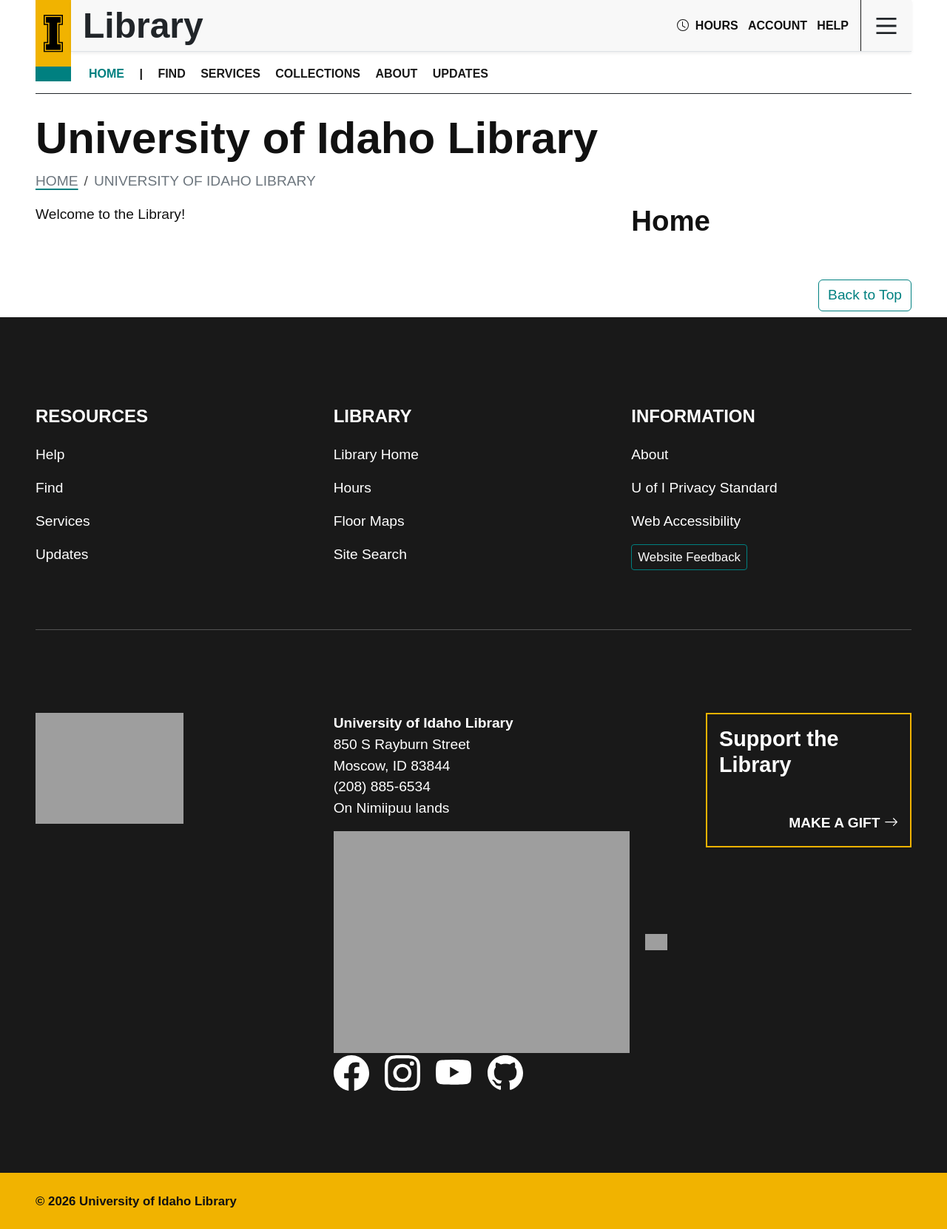
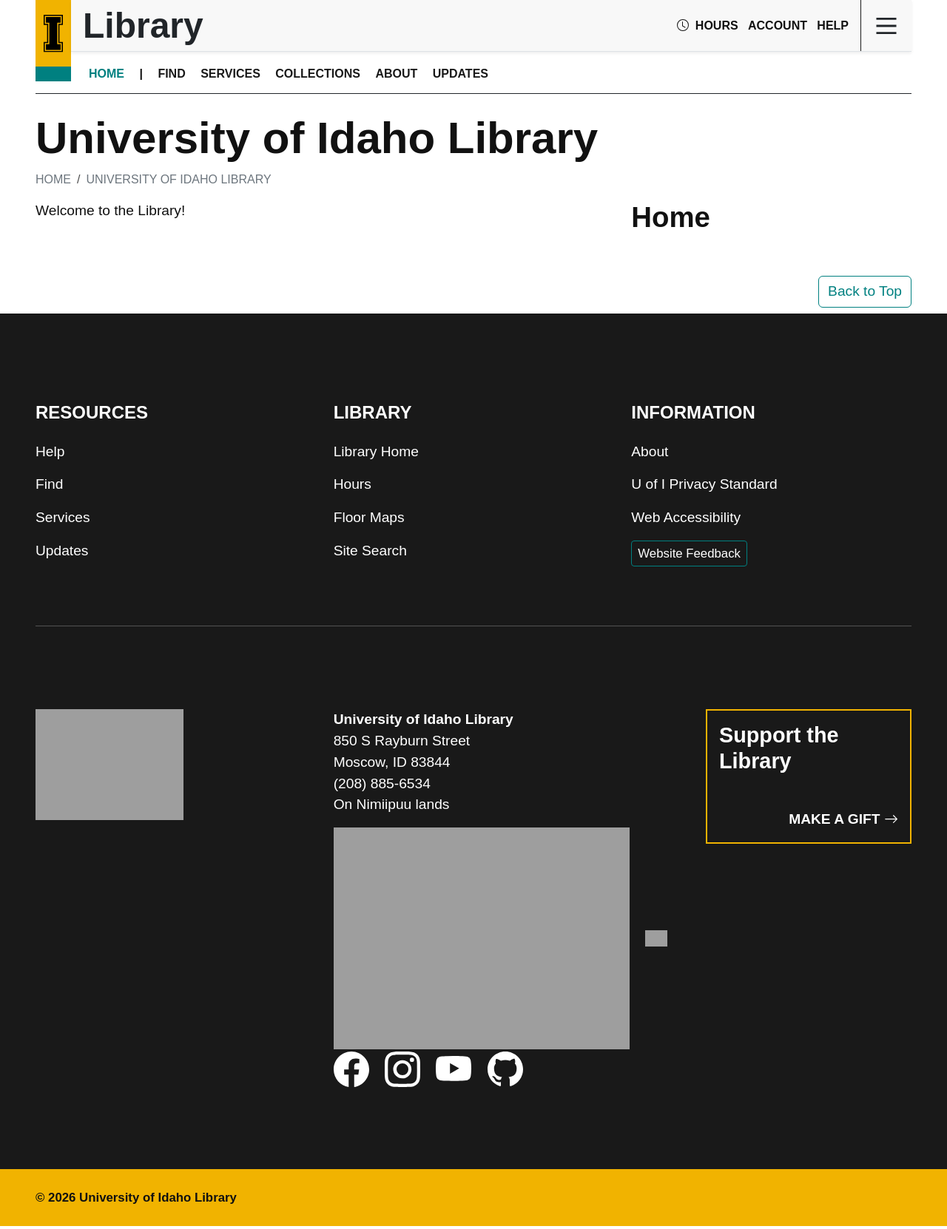
Before and after one commit to uidaholib/mainweb-lib-uidaho, a Jekyll site: the page built from content/index.md, in a window 1280 px wide. Shown: the whole page at 74% size. Built offline with Jekyll 4.4.1, drawn with Linux system fonts in a browser that asks for light colours.

Commit message:
tweak breadcrumbs

```diff
--- a/_includes/components/page-breadcrumbs.html
+++ b/_includes/components/page-breadcrumbs.html
@@ -1,6 +1,6 @@
 {% assign parent = site.data.config_pagesnav[page.section][0].parent %}
 {% assign stub = site.data.config_pagesnav[page.section][0].stub %}
-<ul class="breadcrumb text-uppercase fs-6">
+<ul class="breadcrumb text-uppercase">
     <li class="breadcrumb-item">
         <a class="text-secondary" href="{{ '/' | relative_url }}">Home</a>
     </li>
--- a/_sass/_page.scss
+++ b/_sass/_page.scss
@@ -4,6 +4,11 @@
     font-size: 3.75rem;
 }
 
+// breadcrumbs
+.breadcrumb-item {
+    font-size: 1rem;
+    a { text-decoration: none; }
+}
 
 .arrow-link:after {
     margin-left: .625rem;
```
